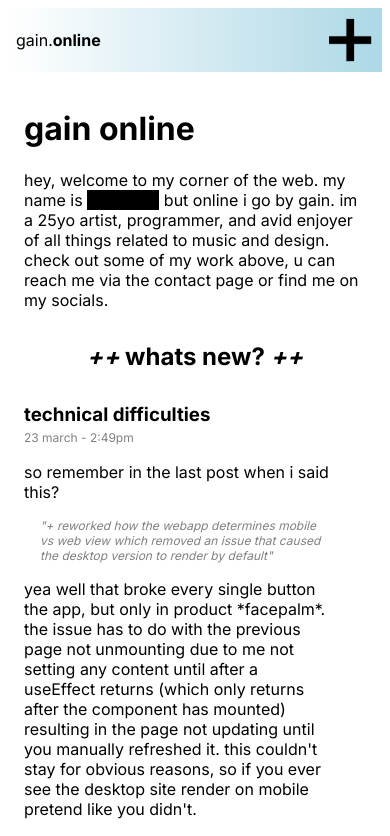
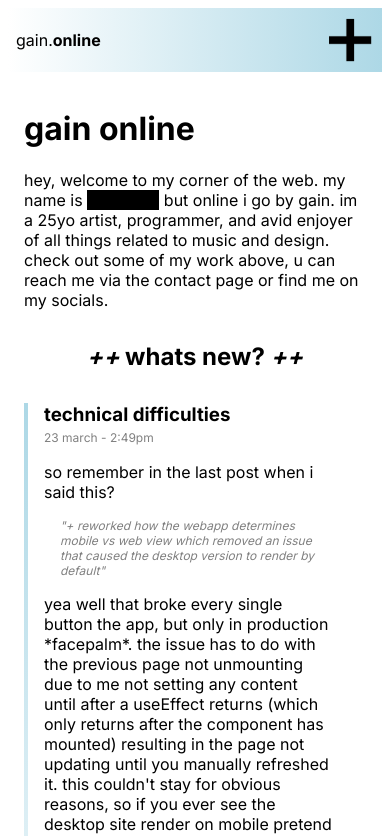
Before and after one commit to hharris56/gain.online, a Next.js app: page /home in a window 390 px wide. Shown: the top 836 px of the page. Built offline with nearby package versions, Linux system fonts and the light colour scheme.

Commit message:
visual improvements

```diff
--- a/src/app/globals.css
+++ b/src/app/globals.css
@@ -7,6 +7,13 @@
   min-width: 0.25rem;
   min-height: 100%;
   margin: 0rem 2rem 0rem 1rem;
+  background-image: linear-gradient(lightblue, white);
+}
+
+.line-decoration-mobile{
+  min-width: 0.25rem;
+  min-height: 100%;
+  margin: 0rem 1rem 0rem 0rem;
   background-image: linear-gradient(lightblue, white);
 }
 
--- a/src/app/home/posts/posts.tsx
+++ b/src/app/home/posts/posts.tsx
@@ -57,7 +57,7 @@ function Mar23(){
             + reworked how the webapp determines mobile vs web view which removed an issue that caused the desktop version to render by default
             </Quote>
             <Break />
-            yea well that broke every single button the app, but only in product *facepalm*. the issue has to do with the previous page not unmounting due to me not setting any content until after a useEffect returns (which only returns after the component has mounted) resulting in the page not updating until you manually refreshed it. this couldn't stay for obvious reasons, so if you ever see the desktop site render on mobile pretend like you didn't.
+            yea well that broke every single button the app, but only in production *facepalm*. the issue has to do with the previous page not unmounting due to me not setting any content until after a useEffect returns (which only returns after the component has mounted) resulting in the page not updating until you manually refreshed it. this couldn't stay for obvious reasons, so if you ever see the desktop site render on mobile pretend like you didn't.
             <Break />
             ...
             <Break />
--- a/src/components/blog/blog.tsx
+++ b/src/components/blog/blog.tsx
@@ -15,7 +15,8 @@ function BlogPost(props: BlogProps){
 
     return (
         <div className="post-container" key={props.title}>
-            {!isMobile? <div className="line-decoration" /> : <></>}
+            {/* {!isMobile? <div className="line-decoration" /> : <></>} */}
+            <div className={"line-decoration" + (isMobile? "-mobile" : "")} />
             <div>
                 <h3 style={{marginBottom: "0rem", marginTop: "0rem"}}>{props.title}</h3>
                 <a style={{color: "grey", fontSize: "0.75em"}}>{props.date}</a>
```
